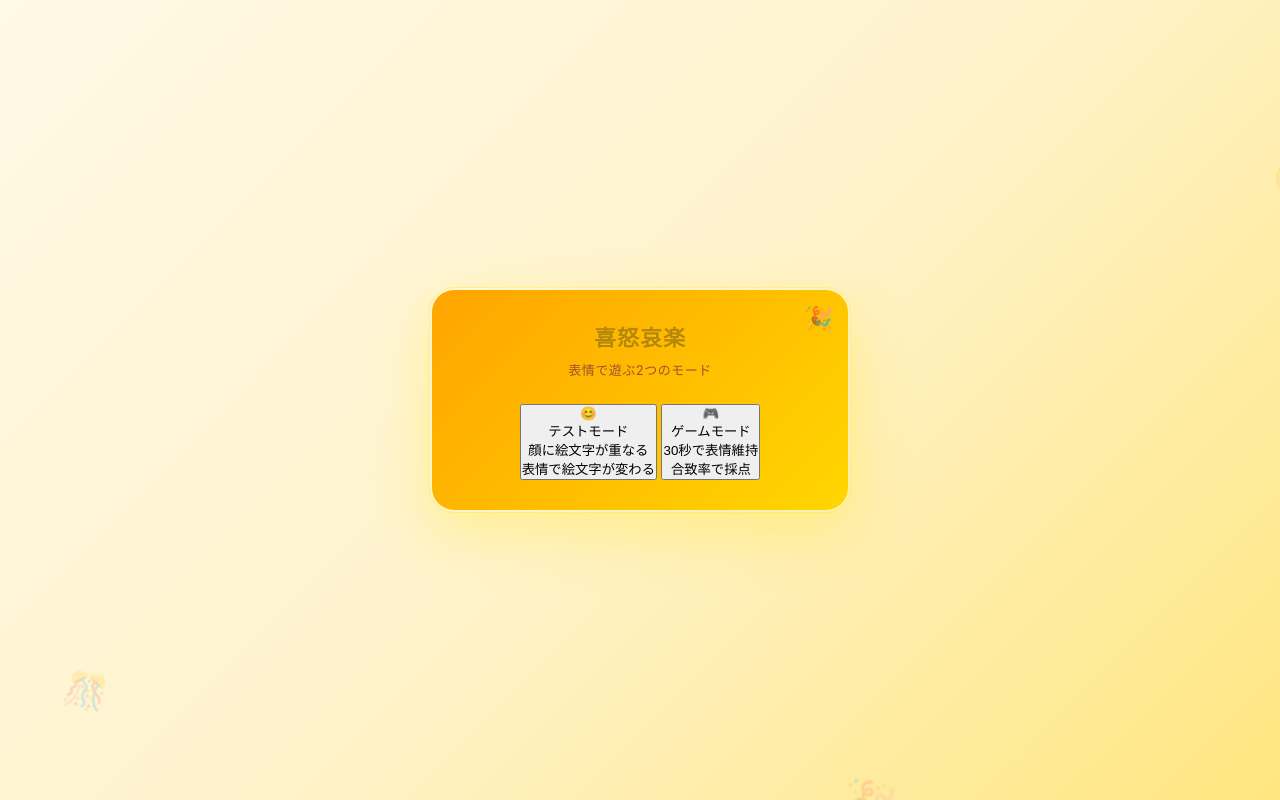
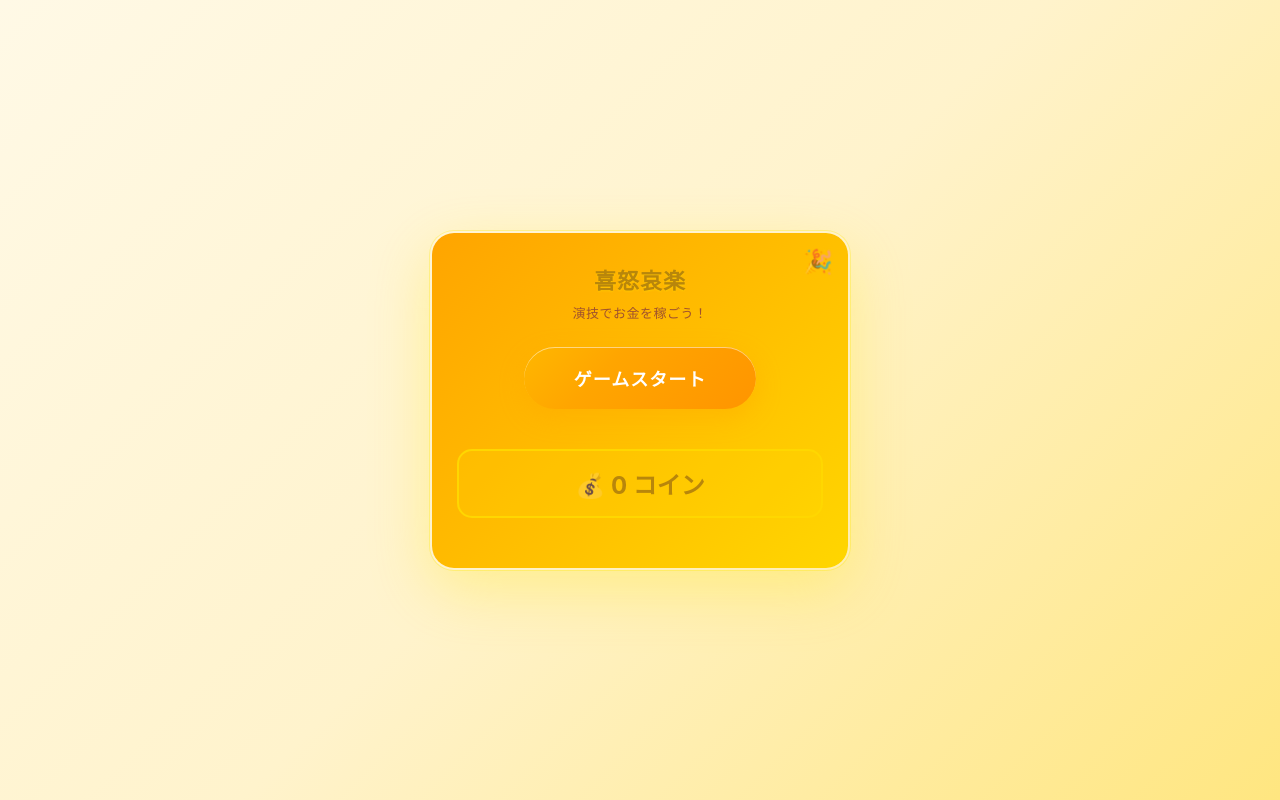
Before and after one commit to bonsai/kidoairaku, a Flask app: page / in a window 1280 px wide. Run offline with Flask 3, Linux system fonts and the light colour scheme.

Commit message:
Add onboarding, coin system, earning coins on match

```diff
--- a/app.py
+++ b/app.py
@@ -110,6 +110,10 @@ def game():
 def test():
     return render_template("test.html")
 
+@app.route("/onboarding")
+def onboarding():
+    return render_template("onboarding.html")
+
 @app.route("/moheji")
 def moheji():
     return render_template("moheji.html")
--- a/static/style.css
+++ b/static/style.css
@@ -373,6 +373,17 @@ h1 {
     box-shadow: 0 8px 25px rgba(255, 215, 0, 0.4);
 }
 
+.coin-display {
+    font-size: 24px;
+    color: #b8860b;
+    font-weight: bold;
+    margin: 20px 0;
+    padding: 15px;
+    background: rgba(255, 215, 0, 0.2);
+    border-radius: 15px;
+    border: 2px solid #ffd700;
+}
+
 /* スマホ最適化 */
 @media (max-width: 480px) {
     body {
--- a/templates/game.html
+++ b/templates/game.html
@@ -11,6 +11,10 @@
     <div class="container" id="gameContainer">
         <h1>演技力採点ゲーム</h1>
         <p class="subtitle">30秒で表情を維持して採点！</p>
+
+        <div class="coin-display" id="totalCoins">
+            💰 <span id="coinCount">0</span> コイン
+        </div>
 
         <div class="game-info">
             <div class="target-emotion">
--- a/templates/index.html
+++ b/templates/index.html
@@ -3,35 +3,35 @@
 <head>
     <meta charset="UTF-8">
     <meta name="viewport" content="width=device-width, initial-scale=1.0">
-    <title>喜怒哀楽 - 表情判定</title>
+    <title>喜怒哀楽 - 演技でお金稼ぎ</title>
     <link rel="stylesheet" href="{{ url_for('static', filename='style.css') }}">
 </head>
 <body>
-    <!-- 背景の飾り -->
-    <div style="position: fixed; top: -50px; left: -50px; font-size: 40px; opacity: 0.2; animation: floatSakura 8s ease-in-out infinite;">🎉</div>
-    <div style="position: fixed; top: 20%; right: -30px; font-size: 30px; opacity: 0.15; animation: floatSakura 6s ease-in-out infinite 1s;">😊</div>
-    <div style="position: fixed; bottom: 10%; left: 5%; font-size: 35px; opacity: 0.18; animation: floatSakura 7s ease-in-out infinite 2s;">🎊</div>
-    <div style="position: fixed; bottom: -40px; right: 30%; font-size: 45px; opacity: 0.15; animation: floatSakura 9s ease-in-out infinite 3s;">🎉</div>
-
     <div class="container" id="mainContainer">
         <h1>喜怒哀楽</h1>
-        <p class="subtitle">表情で遊ぶ2つのモード</p>
-
-        <div class="mode-select">
-            <button class="mode-btn test-btn" onclick="location.href='/test'">
-                <div class="mode-icon">😊</div>
-                <div class="mode-title">テストモード</div>
-                <div class="mode-desc">顔に絵文字が重なる<br>表情で絵文字が変わる</div>
-            </button>
-            <button class="mode-btn game-btn" onclick="location.href='/game'">
-                <div class="mode-icon">🎮</div>
-                <div class="mode-title">ゲームモード</div>
-                <div class="mode-desc">30秒で表情維持<br>合致率で採点</div>
-            </button>
+        <p class="subtitle">演技でお金を稼ごう！</p>
+        <button class="start-btn" onclick="startGame()">ゲームスタート</button>
+        <div class="coin-display" id="totalCoins">
+            💰 <span id="coinCount">0</span> コイン
         </div>
     </div>
 
     <script>
+    function startGame() {
+        const hasSeenOnboarding = localStorage.getItem('kidoairaku_onboarding');
+        if (!hasSeenOnboarding) {
+            window.location.href = '/onboarding';
+        } else {
+            window.location.href = '/game';
+        }
+    }
+
+    // コイン表示
+    function updateCoinDisplay() {
+        const coins = parseInt(localStorage.getItem('kidoairaku_coins') || '0');
+        document.getElementById('coinCount').textContent = coins;
+    }
+    updateCoinDisplay();
     </script>
 </body>
 </html>
```
Also changed, not shown: static/game.js (+44 -16 lines), static/onboarding.css (added, +26 -0 lines), static/test.js (+19 -0 lines), templates/onboarding.html (added, +53 -0 lines).
